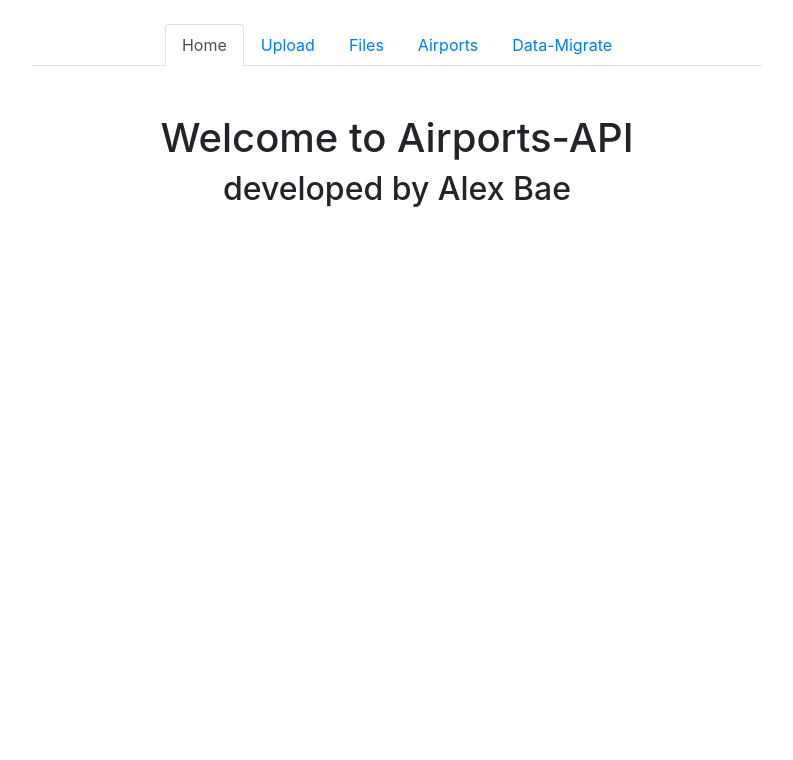
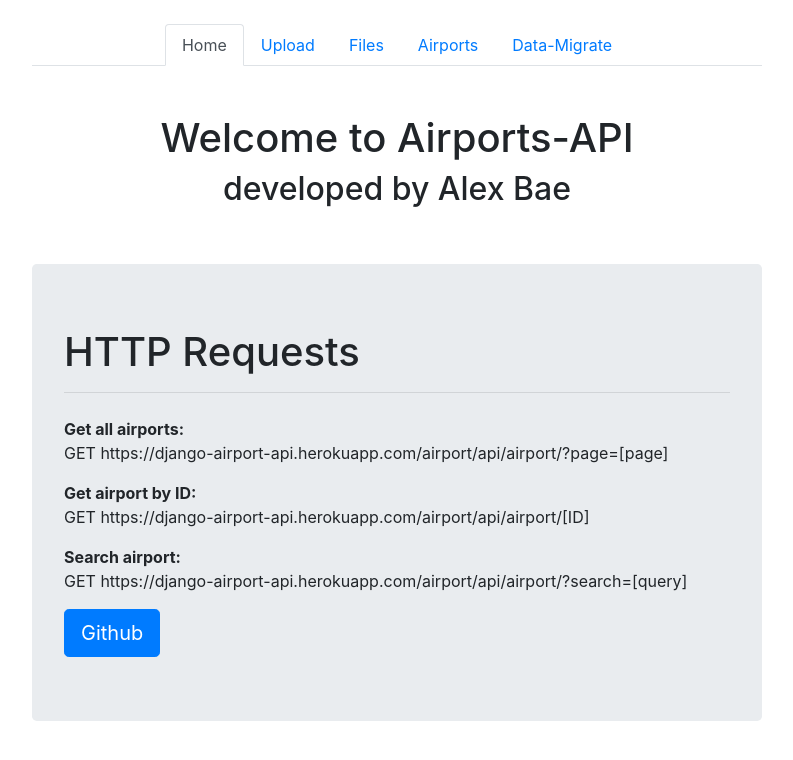
Before and after one commit to baehs1989/django-airport-api, a Django app: page / in a window 1280 px wide. Shown: the top 760 px of the page, without its empty margins (243-1036 px from the left). Run offline with Django 3.2, Linux system fonts and the light colour scheme; some libraries are stand-ins or nearby versions.

Commit message:
home.html updated

```diff
--- a/templates/home.html
+++ b/templates/home.html
@@ -7,6 +7,27 @@
   </script>
   <h1>Welcome to Airports-API</h1>
   <h2>developed by Alex Bae</h2>
+  <br/>
+  <br/>
+
+  <div class="jumbotron" style="text-align:left">
+    <h1 class="display-5">HTTP Requests</h1>
+    <hr class="pt-2">
+    <p>
+      <b>Get all airports:</b><br/>
+      GET https://django-airport-api.herokuapp.com/airport/api/airport/?page=[page]
+    </p>
+    <p>
+      <b>Get airport by ID:</b><br/>
+      GET https://django-airport-api.herokuapp.com/airport/api/airport/[ID]
+    </p>
+    <p>
+      <b>Search airport:</b><br/>
+      GET https://django-airport-api.herokuapp.com/airport/api/airport/?search=[query]
+    </p>
+    <a class="btn btn-primary btn-lg" href="https://github.com/baehs1989/django-airport-api" target="_blank" role="button">Github</a>
+  </div>
+
 
 
 {% endblock %}
```
Also changed, not shown: airports/settings/__init__.py (+5 -5 lines).
